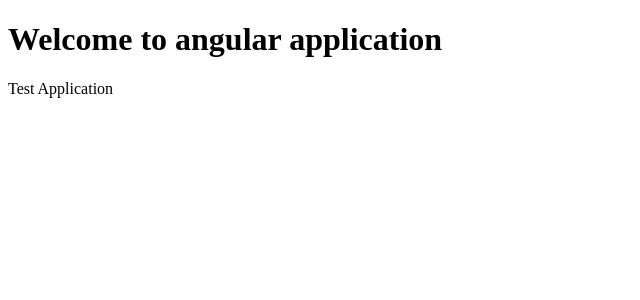
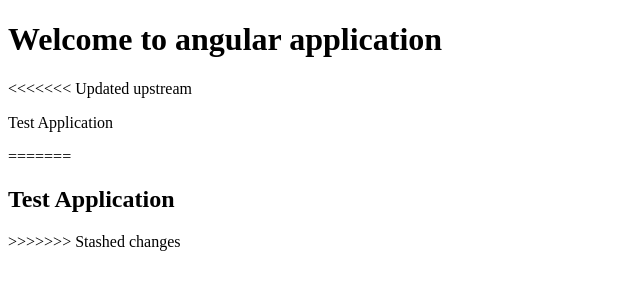
Before and after one commit to anubapatla/angular-app, an Angular app: page / in a window 1280 px wide. Shown: the top 300 px of the page, without its empty margins (0-640 px from the left). Built offline with nearby package versions, Linux system fonts and the light colour scheme.

Commit message:
app component updated

```diff
--- a/src/app/app.component.html
+++ b/src/app/app.component.html
@@ -1,2 +1,6 @@
 <h1>Welcome to angular application</h1>
+<<<<<<< Updated upstream
 <p>Test Application</p>
+=======
+<h2>Test Application</h2>
+>>>>>>> Stashed changes
```
